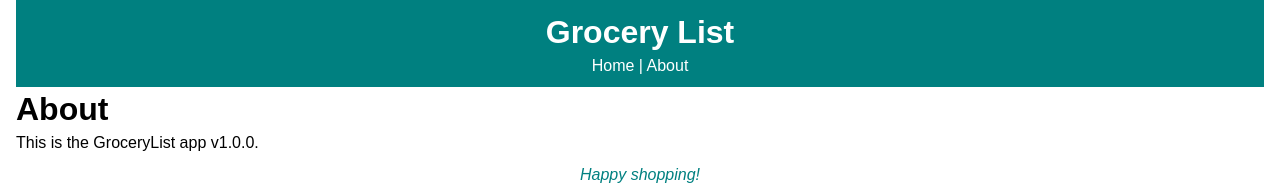
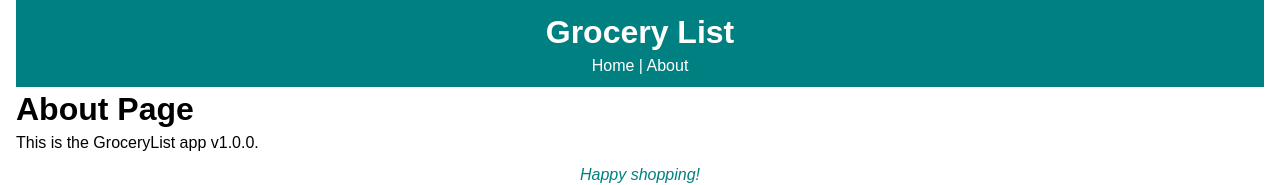
Before and after one commit to codecaviette/react-grocerylist, a React (Create React App) app: page /about in a window 1280 px wide. Shown: the top 185 px of the page. Built offline with nearby package versions, Linux system fonts and the light colour scheme.

Commit message:
Update About Page Title

```diff
--- a/src/components/pages/About.js
+++ b/src/components/pages/About.js
@@ -3,7 +3,7 @@ import React from 'react';
 function About() {
     return (
         <React.Fragment>        {/* If you don't need a div tag, you can use this "ghost element" which won't actually show in DOM */}
-            <h1> About </h1>
+            <h1> About Page </h1>
             <p> This is the GroceryList app v1.0.0. </p>
         </React.Fragment>
     )
```
